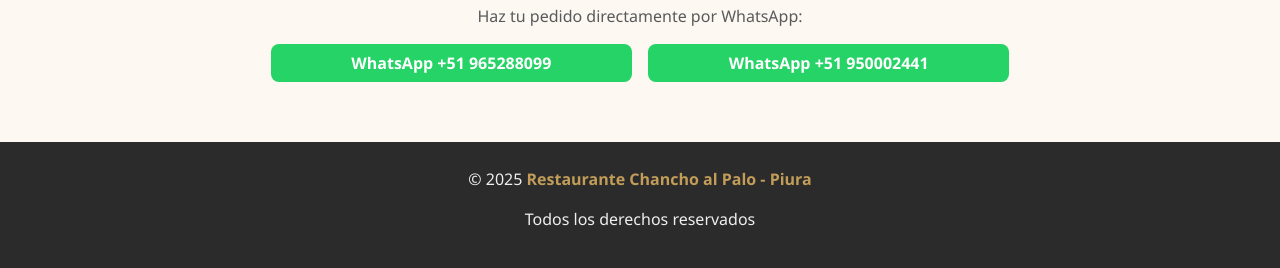
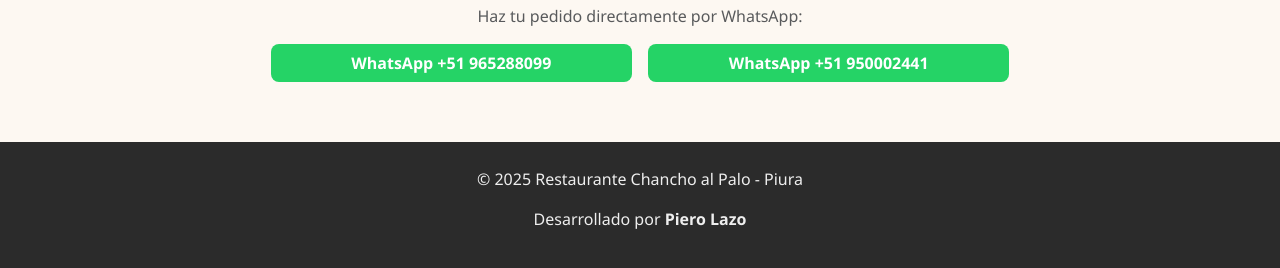
Before and after one commit to PieroanLazz/pagina-web-chancho-al-palo, a plain HTML site: page index.html in a window 1280 px wide. Shown: the part 588-856 px from the top of the page. Drawn offline with nearby package versions, Linux system fonts and the light colour scheme.

Commit message:
index.html

```diff
--- a/index.html
+++ b/index.html
@@ -149,11 +149,11 @@
   </div>
 
   <!-- Pie de página -->
-  <footer>
-    <p>© 2025 <span>Restaurante Chancho al Palo - Piura</span></p>
-    <p>Todos los derechos reservados</p>
-  </footer>
-
+  <!-- Pie de página -->
+<footer>
+  <p>© 2025 Restaurante Chancho al Palo - Piura</p>
+  <p>Desarrollado por <strong>Piero Lazo</strong></p>
+</footer>
   <!-- Bootstrap JS -->
   <script src="https://cdn.jsdelivr.net/npm/bootstrap@5.3.3/dist/js/bootstrap.bundle.min.js"></script>
 </body>
```
